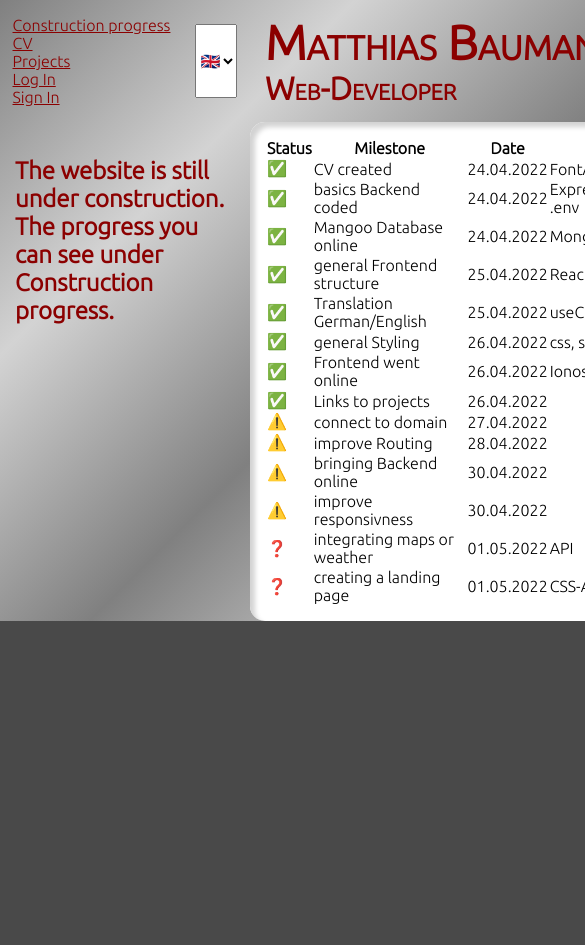
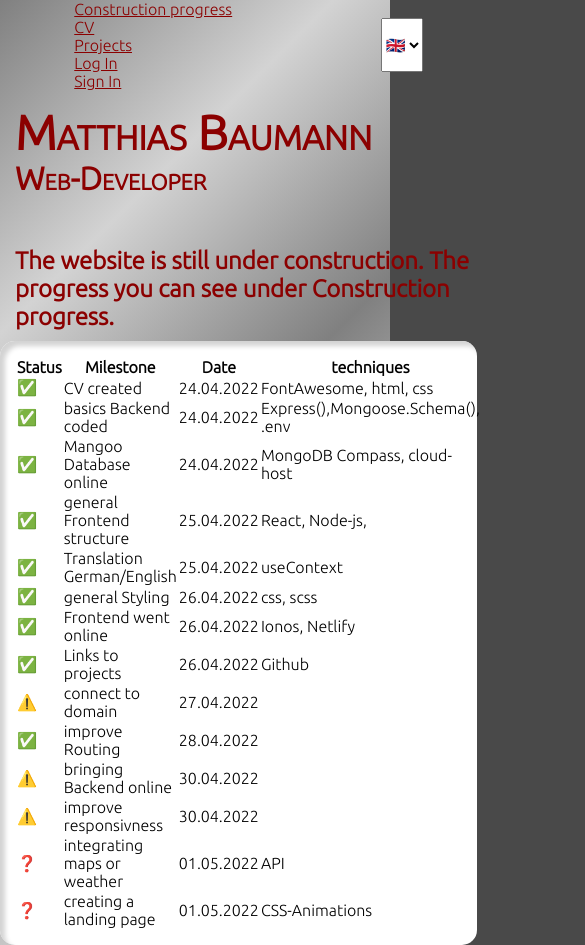
Before and after one commit to mcbauman/jepleting, a React (Create React App) app: page /main/page1 in a window 390 px wide. Shown: the top 945 px of the page, 585 px wide, since content can reach past the window. Before the commit the page ends 844 px from the top, so only its background shows below. Built offline with nearby package versions, Linux system fonts and the light colour scheme.

Commit message:
some response

```diff
--- a/src/main.scss
+++ b/src/main.scss
@@ -12,12 +12,12 @@ html{
     body{
         background:linear-gradient(135deg, grey, lightgrey, grey,lightgrey,grey);
         margin:0 auto;
-        width:800px;
+        max-width:800px;
         background-color: white;
 
         .mainWrapper{
             display: grid;
-        grid-template-columns: 250px 550px;
+        grid-template-columns: 25fr 55fr;
         grid-template-areas:
         "upleft upright"
         "aside main";
@@ -56,11 +56,14 @@ html{
                 }
             }
             main{
+                width: 90%;
                 padding: 15px;
                 border-radius: 15px;
-                grid-area:main;
                 background-color: white;
                 box-shadow: 5px 5px 5px lightgray inset;
+                table{
+                    overflow: wrap;
+                }
                 article{
                     section{
                         div{
@@ -237,3 +240,19 @@ a{
 //         color:white;
 //     }
 // }
+
+// 461
+@media screen and (max-width:461px) {
+    html{
+        body{
+            .mainWrapper{
+                grid-template-columns: 1fr;
+                grid-template-areas:
+                    "upleft"
+                    "upright"
+                    "aside"
+                    "main";
+            }
+        }
+    }
+}
--- a/src/pages/Page1.jsx
+++ b/src/pages/Page1.jsx
@@ -68,7 +68,7 @@ export default function Page1(){
                         <td>✅</td>
                         <td>{trans[lang].routes}</td>
                         <td>26.04.2022</td>
-                        <td></td>
+                        <td>Github</td>
                     </tr>
                     <tr>
                         <td>⚠️</td>
@@ -77,7 +77,7 @@ export default function Page1(){
                         <td></td>
                     </tr>
                     <tr>
-                        <td>⚠️</td>
+                        <td>✅</td>
                         <td>{trans[lang].routing}</td>
                         <td>28.04.2022</td>
                         <td></td>
```
